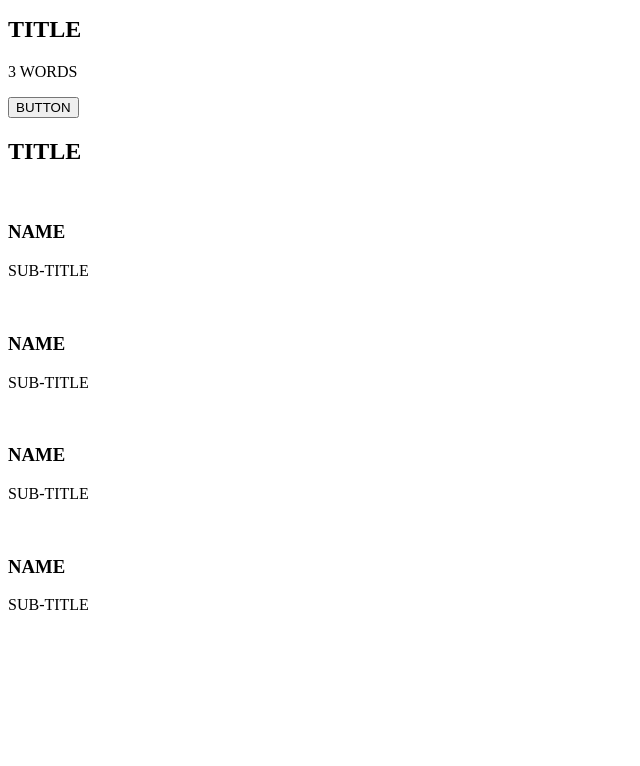
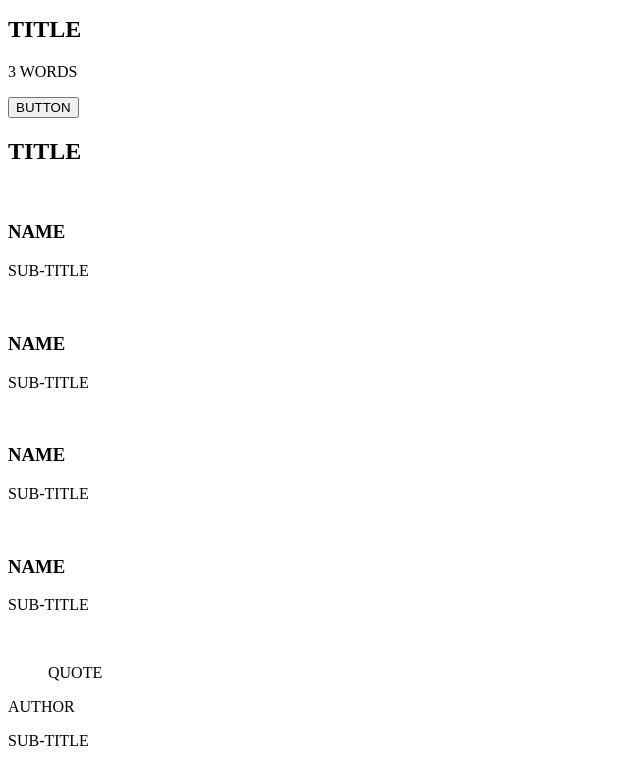
Before and after one commit to ggMBD/holbertonschool-web-development, a plain HTML site: page html_advanced/index.html in a window 1280 px wide. Shown: the part 48-814 px from the top of the page, without its empty margins (0-640 px from the left). Drawn offline with Linux system fonts and the light colour scheme.

Commit message:
3. Quote

```diff
--- a/html_advanced/index.html
+++ b/html_advanced/index.html
@@ -45,7 +45,16 @@
                 </div>
             </div>
         </section>
-
+        <section>
+            <div>
+                <img src="#" alt="">
+                <div>
+                    <blockquote>QUOTE</blockquote>
+                    <p>AUTHOR</p>
+                    <p>SUB-TITLE</p>
+                </div>
+            </div>
+        </section>
     </main>
 </body>
 </html>
```
